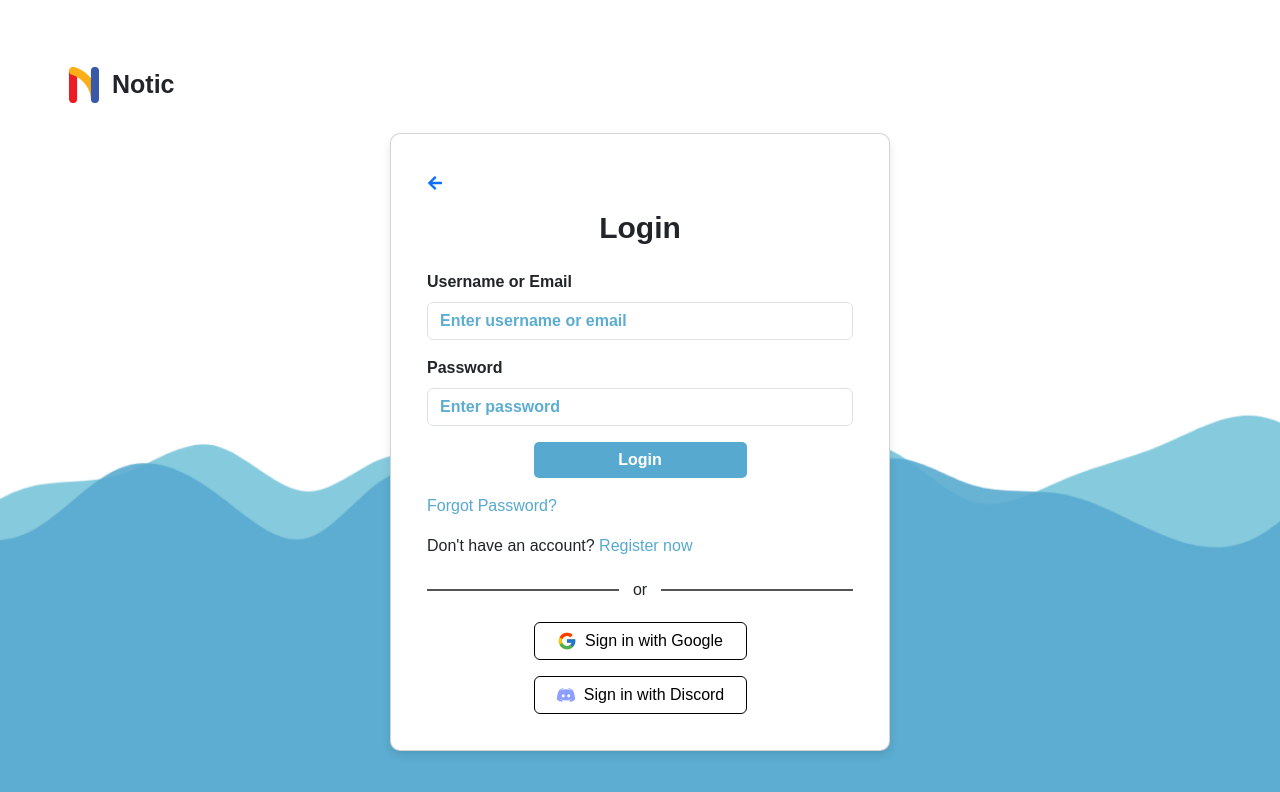
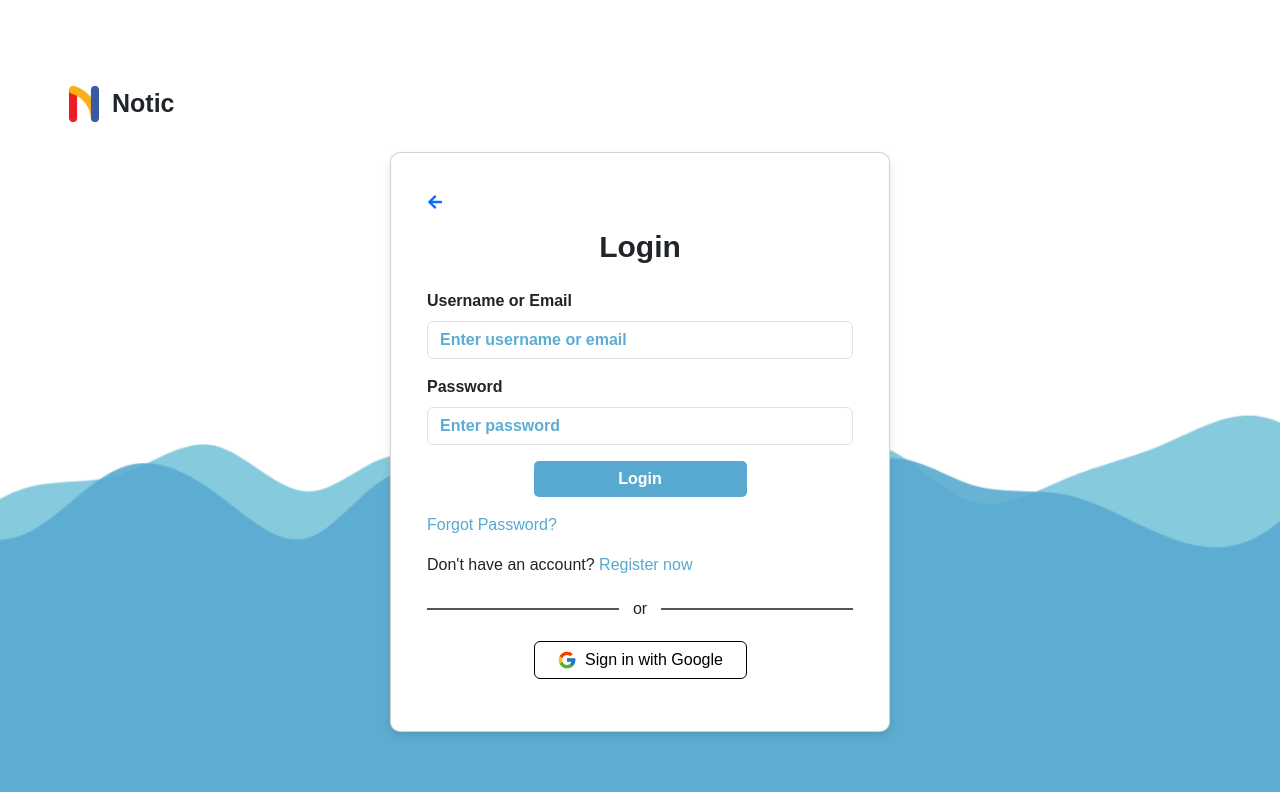
Before and after one commit to fe2-purnama/task-management-app, a React (Vite) app in the folder frontend/: page /login in a window 1280 px wide. Shown: the top 792 px of the page. Built offline with nearby package versions, Linux system fonts and the light colour scheme.

Commit message:
update project

```diff
--- a/frontend/src/pages/login/login.jsx
+++ b/frontend/src/pages/login/login.jsx
@@ -157,17 +157,6 @@ const Login = () => {
                 Sign in with Google
               </Button>
             </div>
-
-            <div className="d-flex justify-content-center">
-              <Button className="btn-login-social w-50">
-                <img
-                  src="../../public/discord.svg"
-                  alt="Discord"
-                  className="me-2"
-                />{" "}
-                Sign in with Discord
-              </Button>
-            </div>
           </Card.Body>
         </Card>
       </div>
--- a/frontend/src/pages/project/Project.jsx
+++ b/frontend/src/pages/project/Project.jsx
@@ -13,7 +13,7 @@ import {
 } from "@fortawesome/free-solid-svg-icons";
 import "./project.css";
 import axios from "axios";
-import { useParams } from "react-router-dom";
+import { useParams, useNavigate } from "react-router-dom";
 
 const Project = ({ updateSidebarProjectName }) => {
   const [completedTasks, setCompletedTasks] = useState([]);
@@ -26,6 +26,8 @@ const Project = ({ updateSidebarProjectName }) => {
   const [modalMode, setModalMode] = useState("add");
   const [showProjectNameModal, setShowProjectNameModal] = useState(false);
   const [showDeleteProjectModal, setShowDeleteProjectModal] = useState(false);
+
+  const navigate = useNavigate();
 
   useEffect(() => {
     const fetchCompletedTasks = async () => {
@@ -102,11 +104,12 @@ const Project = ({ updateSidebarProjectName }) => {
       await axios.delete(`http://localhost:3004/projects/${id_project}`, {
         headers: { Authorization: `Bearer ${token}` },
       });
-      // Redirect or update the UI after project deletion
+      setShowDeleteProjectModal(false);
+      navigate('/dashboarduser');
+      window.location.reload();
     } catch (error) {
       console.error("Error deleting project:", error);
     }
-    setShowDeleteProjectModal(false);
   };
 
   const handleCheckboxChange = (id, checked) => {
```
Also changed, not shown: 1 other file (tests, documents, lock files or other folders).
